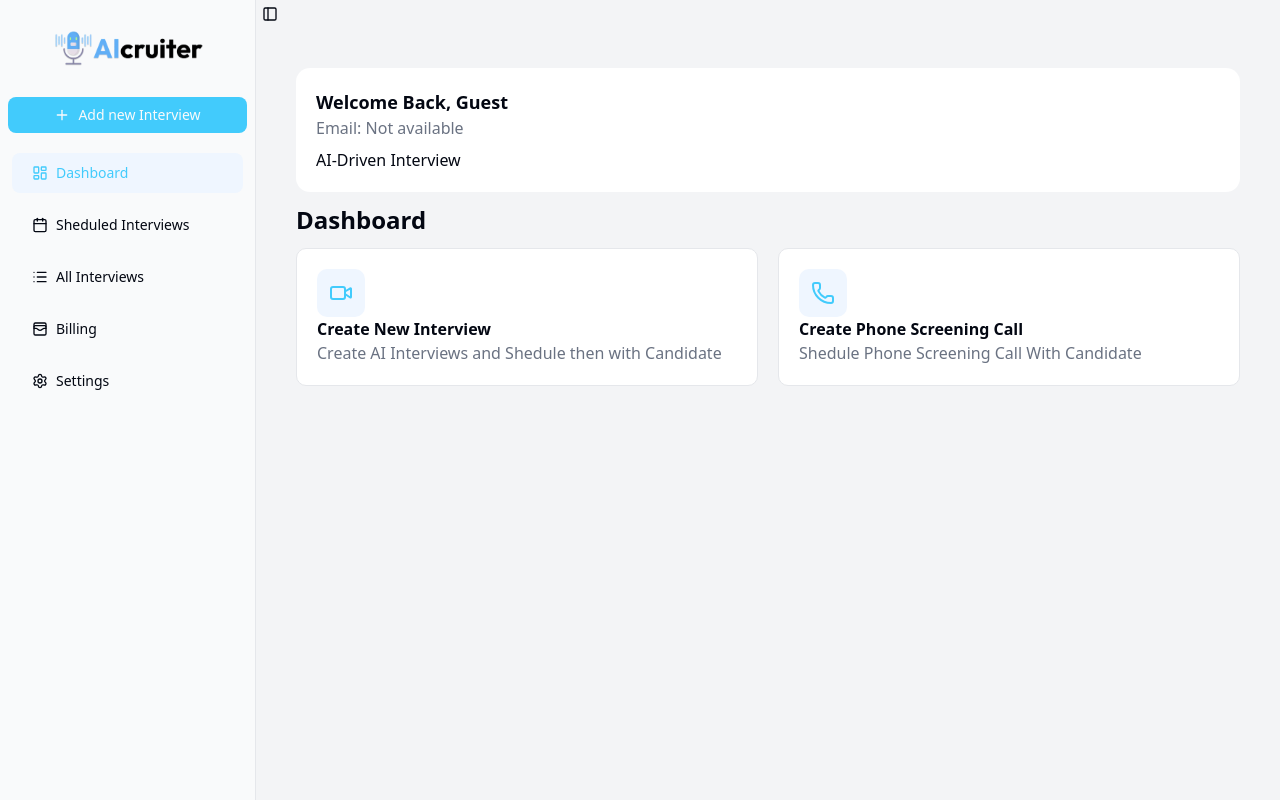
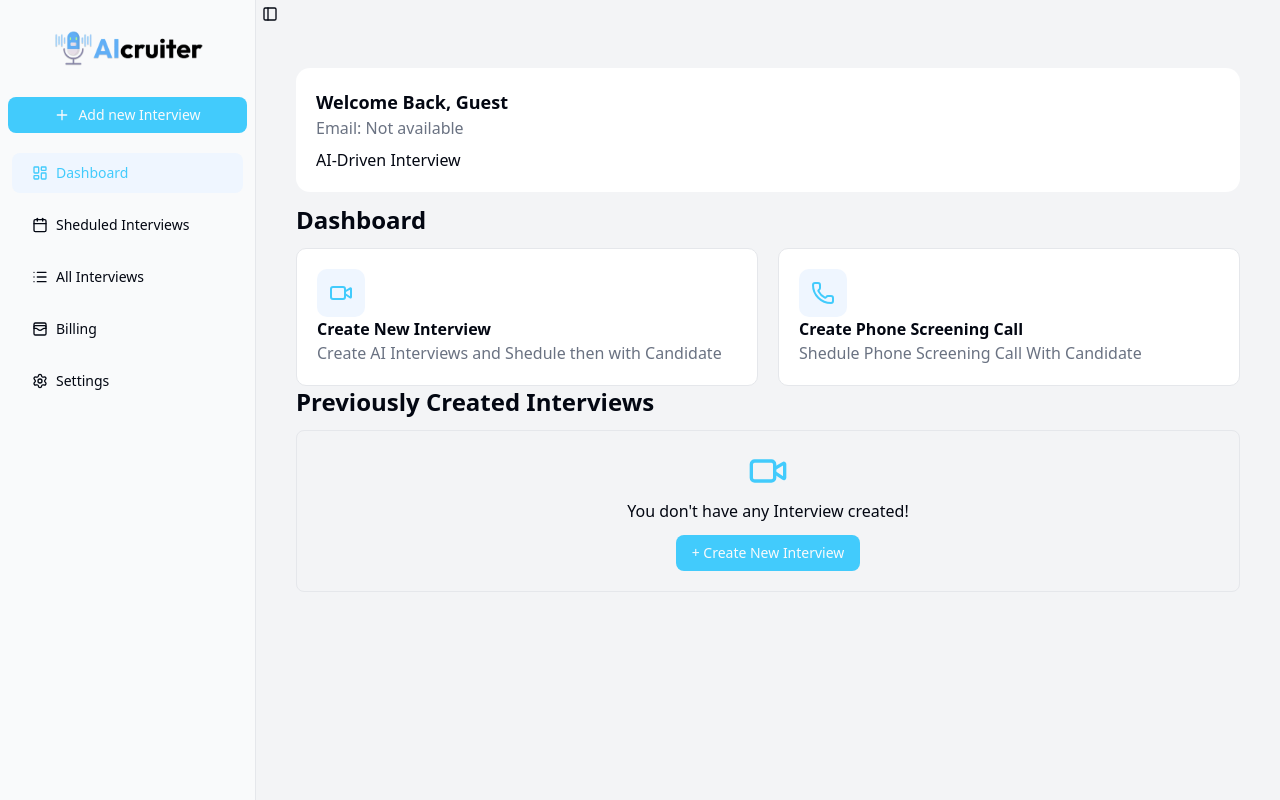
Before and after one commit to MariyaEfronY/ai-voice-inter, a Next.js app: page /dashboard in a window 1280 px wide. Built offline with nearby package versions, Linux system fonts and the light colour scheme; no server answers.

Commit message:
dashboard layouts completed

```diff
--- a/app/(main)/dashboard/_components/LatestInterviewsList.jsx
+++ b/app/(main)/dashboard/_components/LatestInterviewsList.jsx
@@ -1,11 +1,26 @@
+"use client"
+
+import { Video } from 'lucide-react';
 import React from 'react'
+import { useState } from 'react';
+import { Button } from '@/components/ui/button';
 
 const LatestInterviewsList = () => {
     const [interviews, setInterviews] = useState([]);
   return (
     <div>
-      <h2 className='font-bold text-2xl' >Previosly Created Interviews</h2>
+       <h2 className='font-bold text-2xl mb-3'>Previously Created Interviews</h2>
+
+      {interviews?.length === 0 && (
+        <div className='p-5 text-center border rounded-md'>
+          <Video className='h-10 w-10 text-primary mx-auto' />
+          <h2 className='mt-2'>You don't have any Interview created!</h2>
+          <Button className='mt-3'>+ Create New Interview</Button>
+        </div>
+      )}
+
     </div>
+
   )
 }
 
--- a/app/(main)/dashboard/page.jsx
+++ b/app/(main)/dashboard/page.jsx
@@ -1,6 +1,8 @@
 import React from 'react'
 import WelcomeContainer from './_components/WelcomeContainer'
 import CreateOptions from './_components/CreateOptions'
+import { Inter } from 'next/font/google'
+import LatestInterviewsList from './_components/LatestInterviewsList'
 
 function Dashboard() {
   return (
@@ -8,6 +10,7 @@ function Dashboard() {
       <WelcomeContainer />
       <h2 className='my-3 font-bold text-2xl'>Dashboard</h2>
       <CreateOptions/>
+      <LatestInterviewsList/>
     </div>
   )
 }
```
